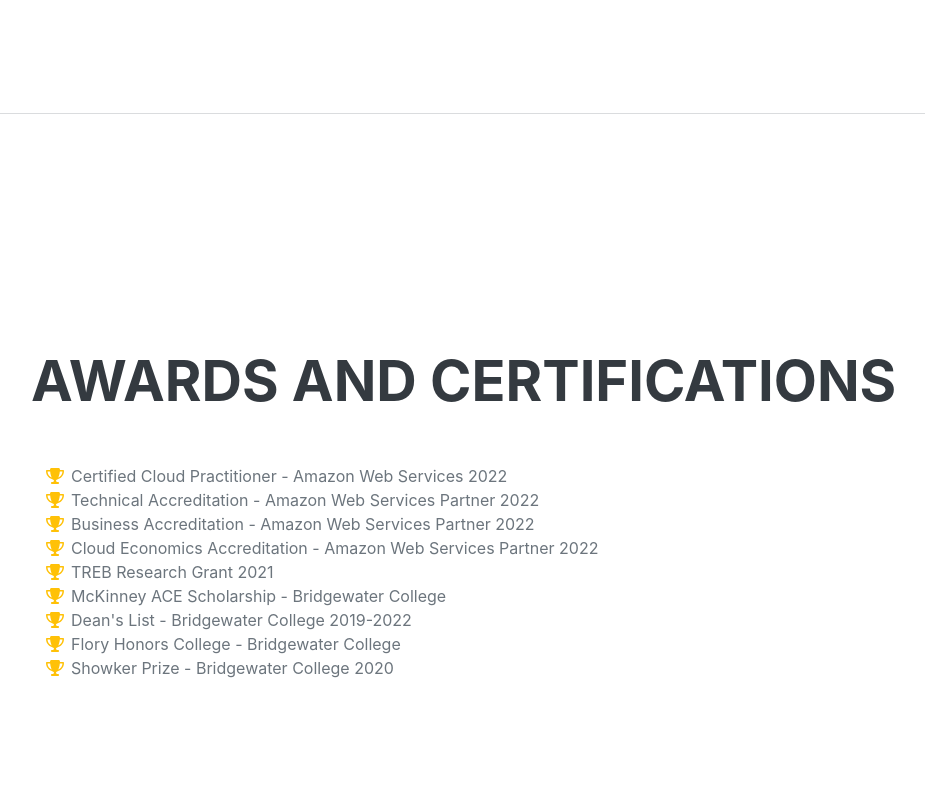
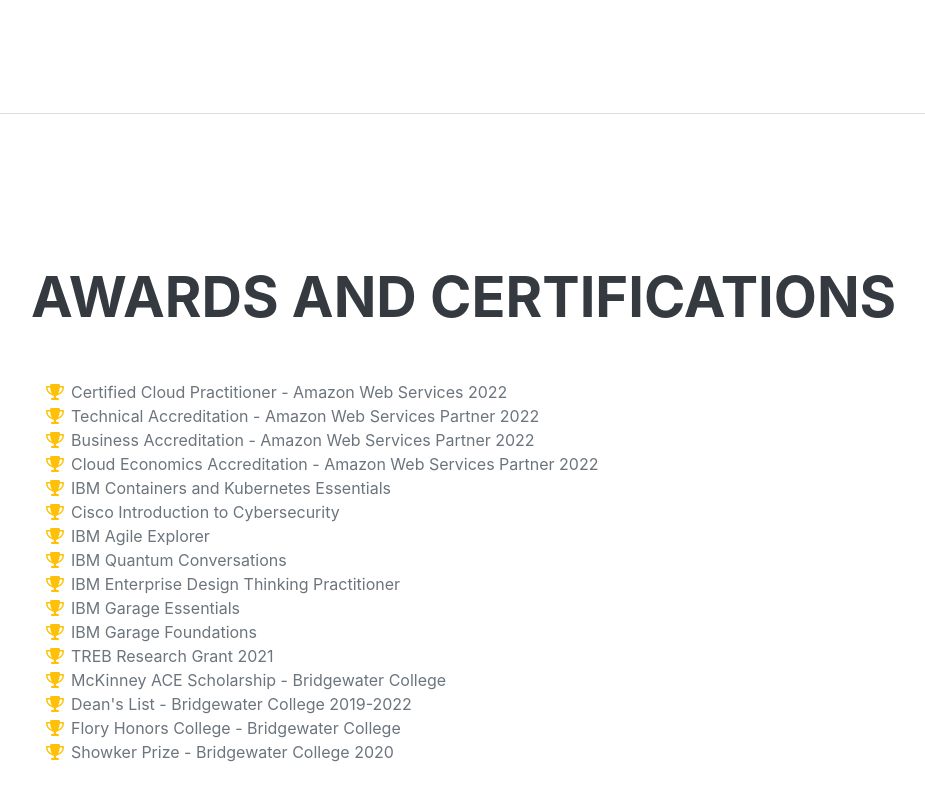
Before and after one commit to abigailgaver/abigailgaver.github.io, a plain HTML site: page index.html in a window 1280 px wide. Shown: the part 5503-6303 px from the top of the page, without its empty margins (289-1214 px from the left). Drawn offline with nearby package versions, Linux system fonts and the light colour scheme; a web font is replaced by a local one.

Commit message:
Update index.html

```diff
--- a/index.html
+++ b/index.html
@@ -265,6 +265,34 @@
                         </li>
                         <li>
                             <span class="fa-li"><i class="fas fa-trophy text-warning"></i></span>
+                            IBM Containers and Kubernetes Essentials
+                        </li>
+                        <li>
+                            <span class="fa-li"><i class="fas fa-trophy text-warning"></i></span>
+                            Cisco Introduction to Cybersecurity
+                        </li>
+                        <li>
+                            <span class="fa-li"><i class="fas fa-trophy text-warning"></i></span>
+                            IBM Agile Explorer
+                        </li>
+                        <li>
+                            <span class="fa-li"><i class="fas fa-trophy text-warning"></i></span>
+                            IBM Quantum Conversations
+                        </li>
+                        <li>
+                            <span class="fa-li"><i class="fas fa-trophy text-warning"></i></span>
+                            IBM Enterprise Design Thinking Practitioner
+                        </li>
+                        <li>
+                            <span class="fa-li"><i class="fas fa-trophy text-warning"></i></span>
+                            IBM Garage Essentials
+                        </li>
+                        <li>
+                            <span class="fa-li"><i class="fas fa-trophy text-warning"></i></span>
+                            IBM Garage Foundations
+                        </li>
+                        <li>
+                            <span class="fa-li"><i class="fas fa-trophy text-warning"></i></span>
                             TREB Research Grant 2021
                         </li>
                         <li>
```
